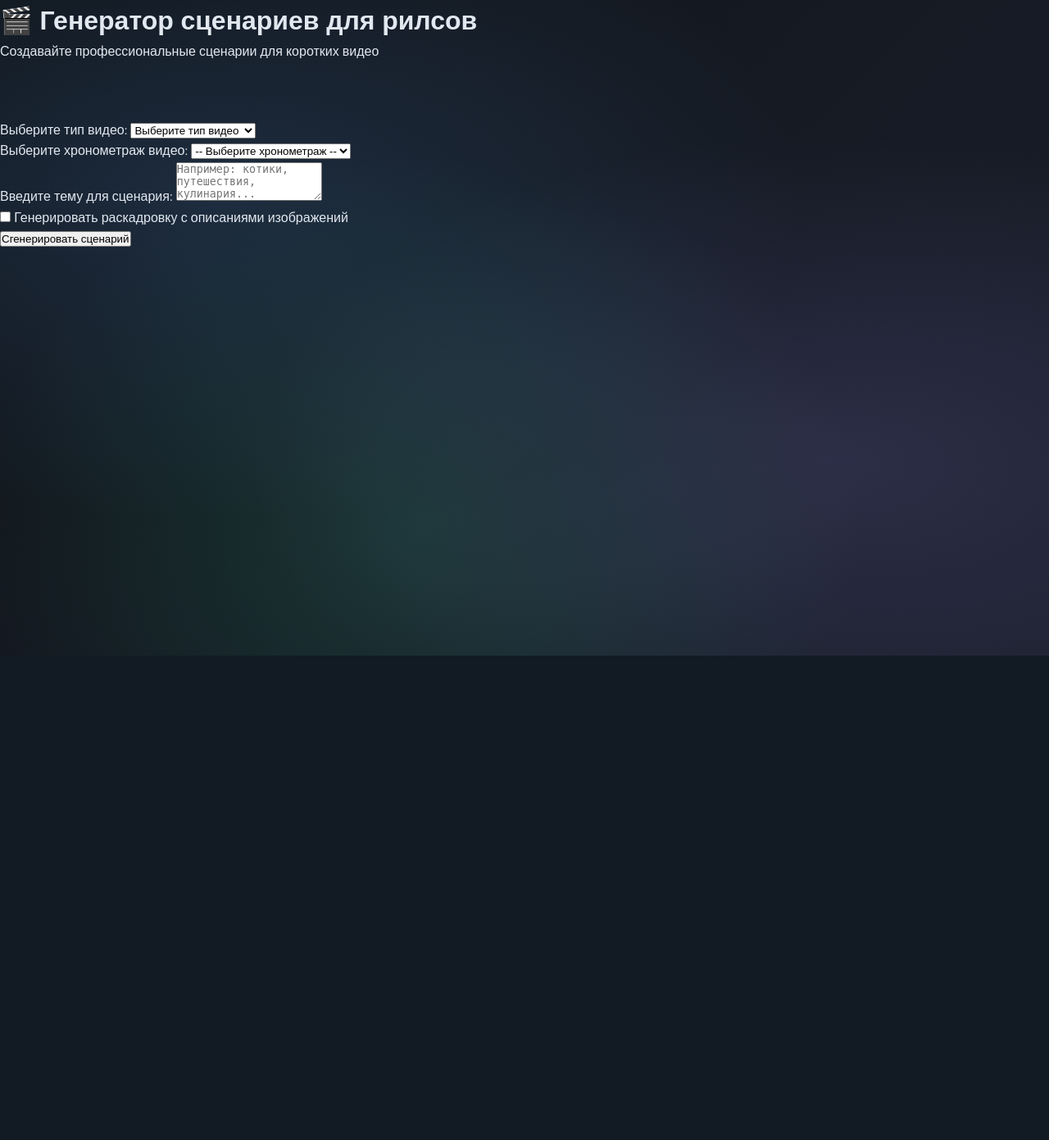
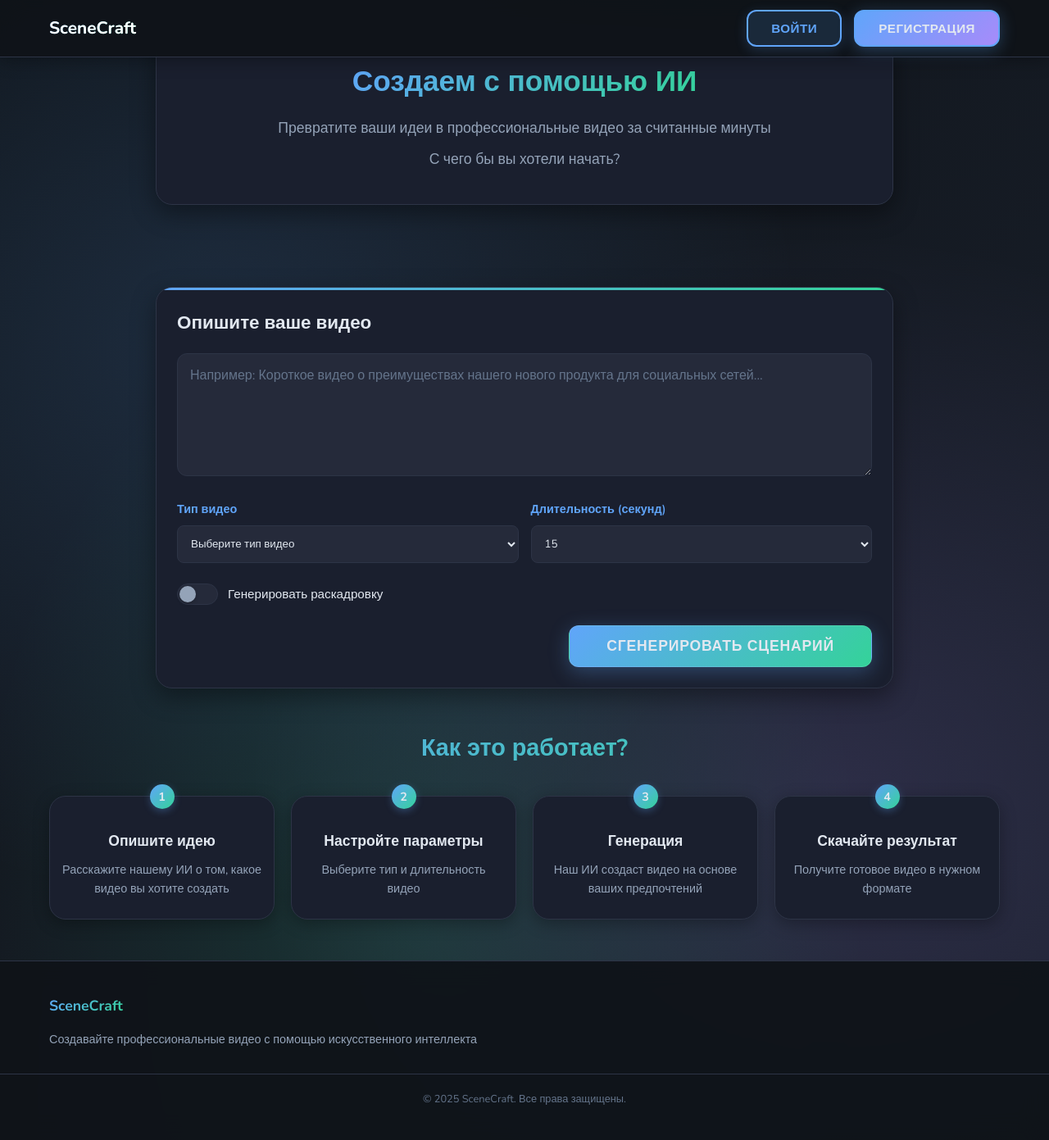
Before and after one commit to blackhoneyhoney/Byd_dobree_, a Flask app: page / in a window 1280 px wide. Shown: the whole page at 82% size. Before the commit the page ends 800 px from the top, so only its background shows below. Run offline with Flask 3, Linux system fonts and the light colour scheme.

Commit message:
Update index.html

```diff
--- a/templates/index.html
+++ b/templates/index.html
@@ -3,22 +3,46 @@
 <head>
     <meta charset="UTF-8">
     <meta name="viewport" content="width=device-width, initial-scale=1.0">
-    <title>Генератор сценариев для рилсов</title>
+    <title>SceneCraft - Создание видео с помощью ИИ</title>
     <link rel="stylesheet" href="{{ url_for('static', filename='style.css') }}">
 </head>
 <body>
-    <div class="container">
+<!-- Навигационное меню -->
+<nav class="navbar">
+    <div class="nav-container">
+        <div class="logo">
+            <h2>SceneCraft</h2>
+        </div>
+
+        <div class="auth-buttons">
+            <button class="btn-login">Войти</button>
+            <button class="btn-register">Регистрация</button>
+        </div>
+    </div>
+</nav>
+
+<!-- Главный заголовок -->
 <header>
-            <h1>🎬 Генератор сценариев для рилсов</h1>
-            <p class="subtitle">Создавайте профессиональные сценарии для коротких видео</p>
+    <div class="info-text">
+        <h1>Создаем с помощью ИИ</h1>
+        <p>Превратите ваши идеи в профессиональные видео за считанные минуты</p>
+        <p>С чего бы вы хотели начать?</p>
+    </div>
 </header>
 
+<!-- Основной контент -->
 <main>
-            <form id="promptForm" class="prompt-form">
-                <div class="form-group">
-                    <label for="videoType">Выберите тип видео:</label>
-                    <select id="videoType" name="videoType" required>
-                        <option value="">Выберите тип видео </option>
+    <!-- Секция генерации видео -->
+    <section class="generation-section">
+        <div class="input">
+            <h3 id="input-text">Опишите ваше видео</h3>
+            <textarea id="text" placeholder="Например: Короткое видео о преимуществах нашего нового продукта для социальных сетей..."></textarea>
+
+            <div class="selectors-container">
+                <div class="select-block type-video">
+                    <p id="video-type-text">Тип видео</p>
+                    <select id="video-type">
+                        <option value="">Выберите тип видео</option>
                         <option value="рекламное">📢 Рекламное</option>
                         <option value="игровое">🎮 Игровое</option>
                         <option value="развлекательное">😄 Развлекательное</option>
@@ -28,69 +52,91 @@
                     </select>
                 </div>
 
-                <div class="form-group">
-                    <label for="duration">Выберите хронометраж видео:</label>
-                    <select id="duration" name="duration" required>
-                        <option value="">-- Выберите хронометраж --</option>
-                        <option value="15">15 секунд</option>
-                        <option value="30">30 секунд</option>
-                        <option value="60">60 секунд</option>
-                        <option value="90">90 секунд</option>
+                <div class="select-block timeline">
+                    <p id="time-video-text">Длительность (секунд)</p>
+                    <select id="time-video">
+                        <option value="15">15</option>
+                        <option value="30">30</option>
+                        <option value="60">60</option>
+                        <option value="90">90</option>
                     </select>
                 </div>
-
-                <div class="form-group">
-                    <label for="prompt">Введите тему для сценария:</label>
-                    <textarea
-                        id="prompt"
-                        name="prompt"
-                        placeholder="Например: котики, путешествия, кулинария..."
-                        rows="3"
-                        required
-                    ></textarea>
             </div>
 
-                <div class="form-group checkbox-group">
-                    <label class="checkbox-label">
-                        <input type="checkbox" id="generateStoryboard" name="generateStoryboard">
-                        <span>Генерировать раскадровку с описаниями изображений</span>
+            <div class="toggle-container">
+                <label class="toggle-label">
+                    <input type="checkbox" id="generate-storyboard" class="toggle-input">
+                    <span class="toggle-slider"></span>
+                    <span class="toggle-text">Генерировать раскадровку</span>
                 </label>
             </div>
 
-                <button type="submit" id="submitBtn" class="submit-btn">
-                    <span class="btn-text">Сгенерировать сценарий</span>
-                    <span class="btn-loader" style="display: none;">⏳ Генерация...</span>
-                </button>
-            </form>
+            <button class="btn-generate">Сгенерировать сценарий</button>
+        </div>
+    </section>
 
-            <div id="results" class="results" style="display: none;">
-                <div class="result-section">
-                    <h2>📝 Сценарий</h2>
-                    <div id="scriptContent" class="content-box"></div>
+    <!-- Индикатор загрузки -->
+    <div class="loading" id="loading">
+        <div class="spinner"></div>
+        <p>ИИ генерирует ваш контент... Это займет несколько секунд</p>
     </div>
 
-                <div id="storyboardSection" class="result-section" style="display: none;">
-                    <h2>🎨 Раскадровка</h2>
-                    <div id="storyboardContent" class="content-box"></div>
+    <!-- Секция результатов -->
+    <section class="results-section" id="results-section">
+        <h2>Результаты генерации</h2>
+        <div class="results-container">
+            <div class="result-text">
+                <h3>Сценарий видео</h3>
+                <p id="generated-text">Здесь будет отображаться сгенерированный ИИ текст сценария...</p>
+            </div>
+
+            <div class="result-text" id="storyboard-section" style="display: none;">
+                <h3>Раскадровка</h3>
+                <p id="generated-storyboard">Здесь будет отображаться раскадровка...</p>
             </div>
         </div>
+    </section>
 
-            <div id="error" class="error-message" style="display: none;"></div>
-
-            <div id="progressContainer" class="progress-container" style="display: none;">
-                <div class="progress-info">
-                    <span id="progressStatus">Подготовка...</span>
-                    <div class="progress-stats">
-                        <span id="progressPercent">0%</span>
-                        <span id="progressTime" class="progress-time">—</span>
+    <!-- Секция процесса работы -->
+    <section class="process-section">
+        <h2>Как это работает?</h2>
+        <div class="process-steps">
+            <div class="step">
+                <div class="step-number">1</div>
+                <h3>Опишите идею</h3>
+                <p>Расскажите нашему ИИ о том, какое видео вы хотите создать</p>
+            </div>
+            <div class="step">
+                <div class="step-number">2</div>
+                <h3>Настройте параметры</h3>
+                <p>Выберите тип и длительность видео</p>
+            </div>
+            <div class="step">
+                <div class="step-number">3</div>
+                <h3>Генерация</h3>
+                <p>Наш ИИ создаст видео на основе ваших предпочтений</p>
+            </div>
+            <div class="step">
+                <div class="step-number">4</div>
+                <h3>Скачайте результат</h3>
+                <p>Получите готовое видео в нужном формате</p>
             </div>
         </div>
-                <div class="progress-bar">
-                    <div id="progressBarFill" class="progress-bar-fill" style="width: 0%"></div>
+    </section>
+</main>
+
+<!-- Подвал -->
+<footer id="contact">
+    <div class="footer-container">
+        <div class="footer-section">
+            <h3>SceneCraft</h3>
+            <p>Создавайте профессиональные видео с помощью искусственного интеллекта</p>
         </div>
     </div>
-        </main>
+    <div class="footer-bottom">
+        <p>&copy; 2025 SceneCraft. Все права защищены.</p>
     </div>
+</footer>
 
 <script src="{{ url_for('static', filename='script.js') }}"></script>
 </body>
```
Lines whose indentation alone changed are shown as unchanged.
